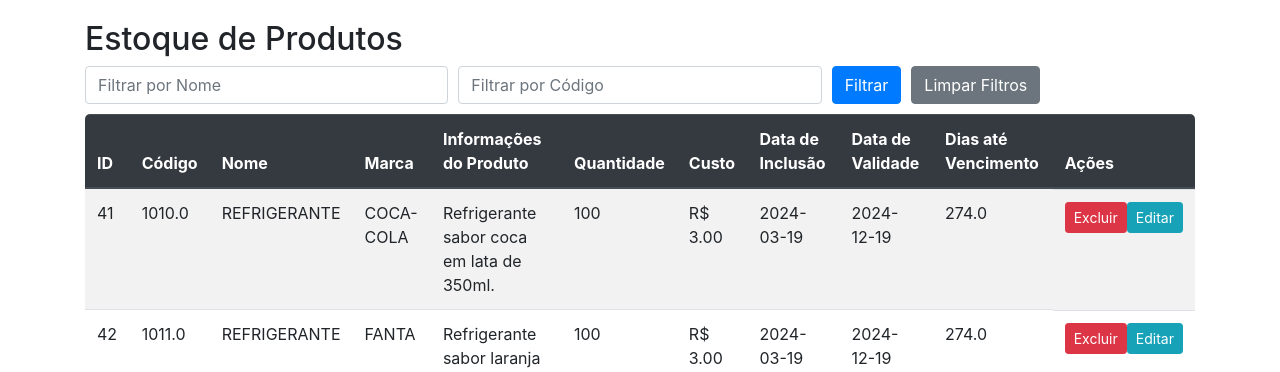
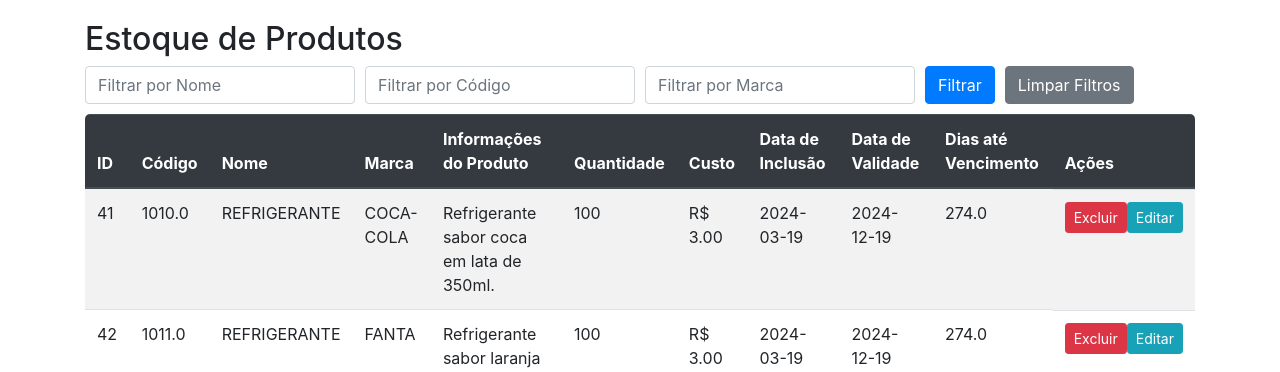
Before and after one commit to Alunos-univesp/projeto-integrador-univesp, a Flask app: page /estoque in a window 1280 px wide. Shown: the part 56-428 px from the top of the page. Run offline with Flask 3, Linux system fonts and the light colour scheme; data comes from the database, SQL or seed files in the repository; some libraries are stand-ins or nearby versions.

Commit message:
Update estoque.html

```diff
--- a/projeto-integrador-univesp/templates/estoque.html
+++ b/projeto-integrador-univesp/templates/estoque.html
@@ -38,7 +38,7 @@
                 <span class="navbar-text" id="user-name">Carregando...</span>
             </li>
             <li class="nav-item">
-                <a href="{{ url_for('home') }}" class="btn btn-info mr-2">Home</a> <!-- Movendo o botão "Home" para antes do botão "Sair" -->
+                <a href="{{ url_for('home') }}" class="btn btn-info mr-2">Home</a>
             </li>
             <li class="nav-item">
                 <button class="btn btn-danger" onclick="logout()">Sair</button>
@@ -50,13 +50,16 @@
         <div class="filtro-container">
             <form action="/estoque" method="get">
                 <div class="form-row align-items-end">
-                    <div class="col-md-4">
+                    <div class="col-md-3">
                         <input type="text" class="form-control" name="filtro_nome" placeholder="Filtrar por Nome">
                     </div>
-                    <div class="col-md-4">
+                    <div class="col-md-3">
                         <input type="text" class="form-control" name="filtro_codigo" placeholder="Filtrar por Código">
                     </div>
-                    <div class="col-md-4 filtro-btns">
+                    <div class="col-md-3">
+                        <input type="text" class="form-control" name="filtro_marca" placeholder="Filtrar por Marca"> <!-- Adicionando filtro para Marca -->
+                    </div>
+                    <div class="col-md-3 filtro-btns">
                         <button type="submit" class="btn btn-primary">Filtrar</button>
                         <a href="/estoque" class="btn btn-secondary">Limpar Filtros</a>
                     </div>
@@ -142,14 +145,5 @@ var firebaseConfig = {
         }
     </script>
 </body>
-</html>
-
-    <script>
-        function confirmarExclusao(id) {
-            if (confirm("Tem certeza que deseja excluir este produto?")) {
-                window.location.href = "/excluir-produto/" + id;
-            }
-        }
-    </script>
-</body>
-</html>
+</
+html>
```
